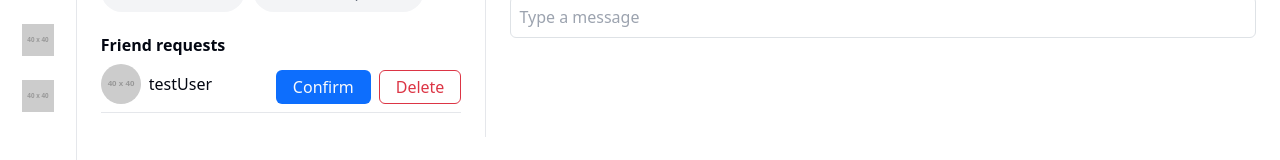
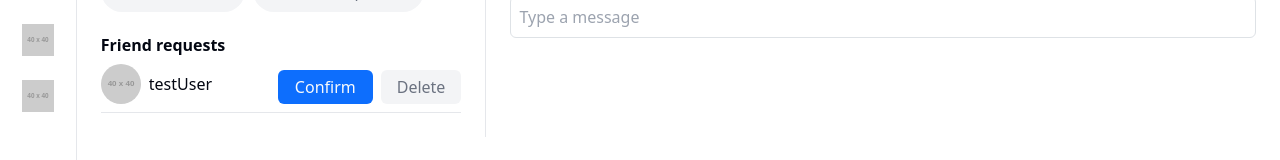
Before and after one commit to OshithRoshantha/Vibez-client, a React (Vite) app: page /Dashboard in a window 1280 px wide. Both pictures are taken after a click on the element 37 px from the left and 152 px from the top of the page. Shown: the part 168-328 px from the top of the page. Built offline with nearby package versions, Linux system fonts and the light colour scheme.

Commit message:
feat: update Friends component delete button styling for improved visibility

```diff
--- a/src/Components/Friends.jsx
+++ b/src/Components/Friends.jsx
@@ -44,7 +44,7 @@ export default function Friends() {
                     </div>
                     <div className='btn-container'>
                         <button className="bg-primary text-primary-foreground px-3 py-1 mr-2 rounded">Confirm</button>
-                        <button className="btn px-3 py-1 btn-outline-danger rounded">Delete</button>
+                        <button className="px-3 py-1 rounded bg-muted text-muted-foreground border-none hover:bg-gray-300">Delete</button>
                     </div>
                     </div>
                 </div>
```
